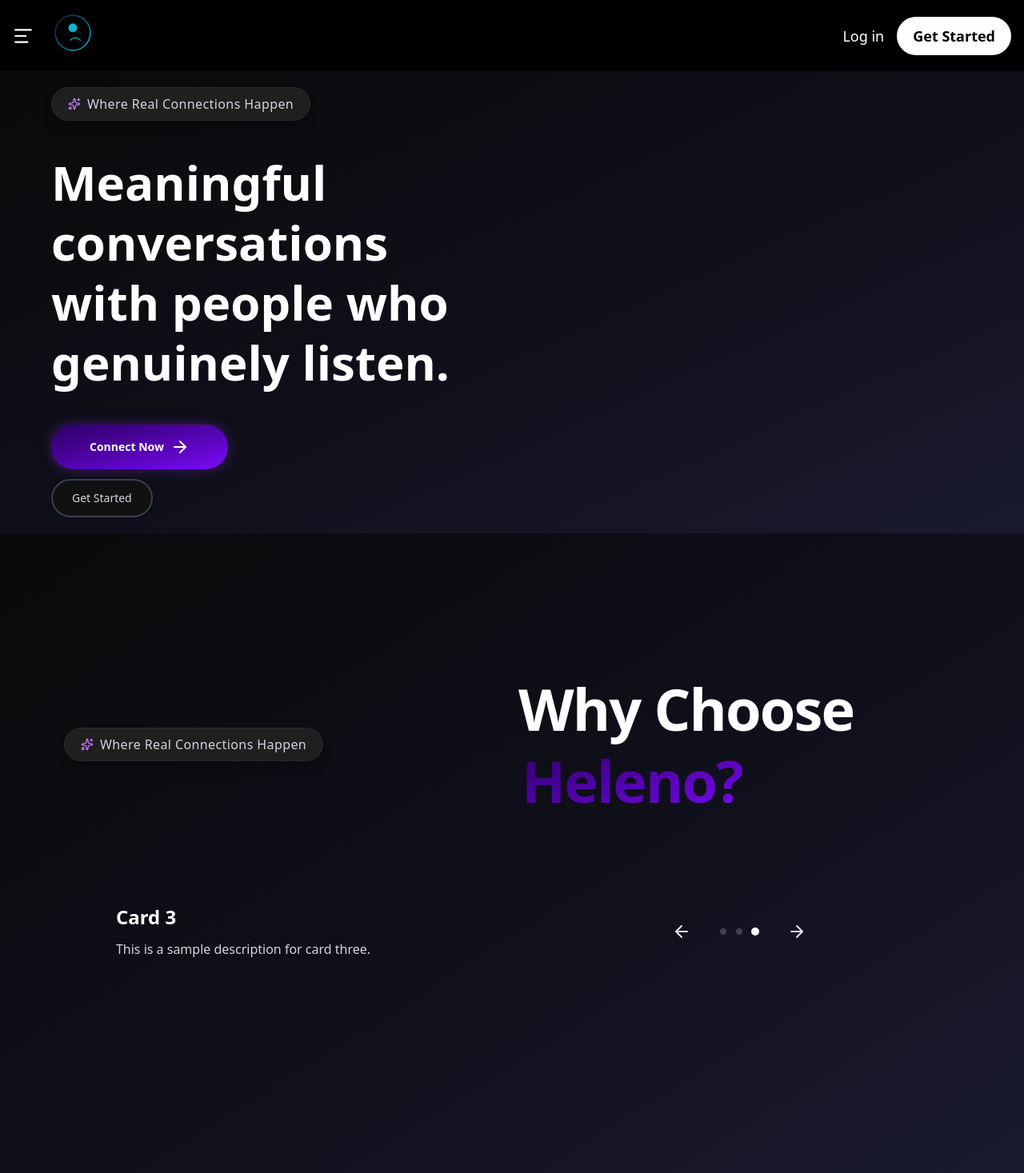
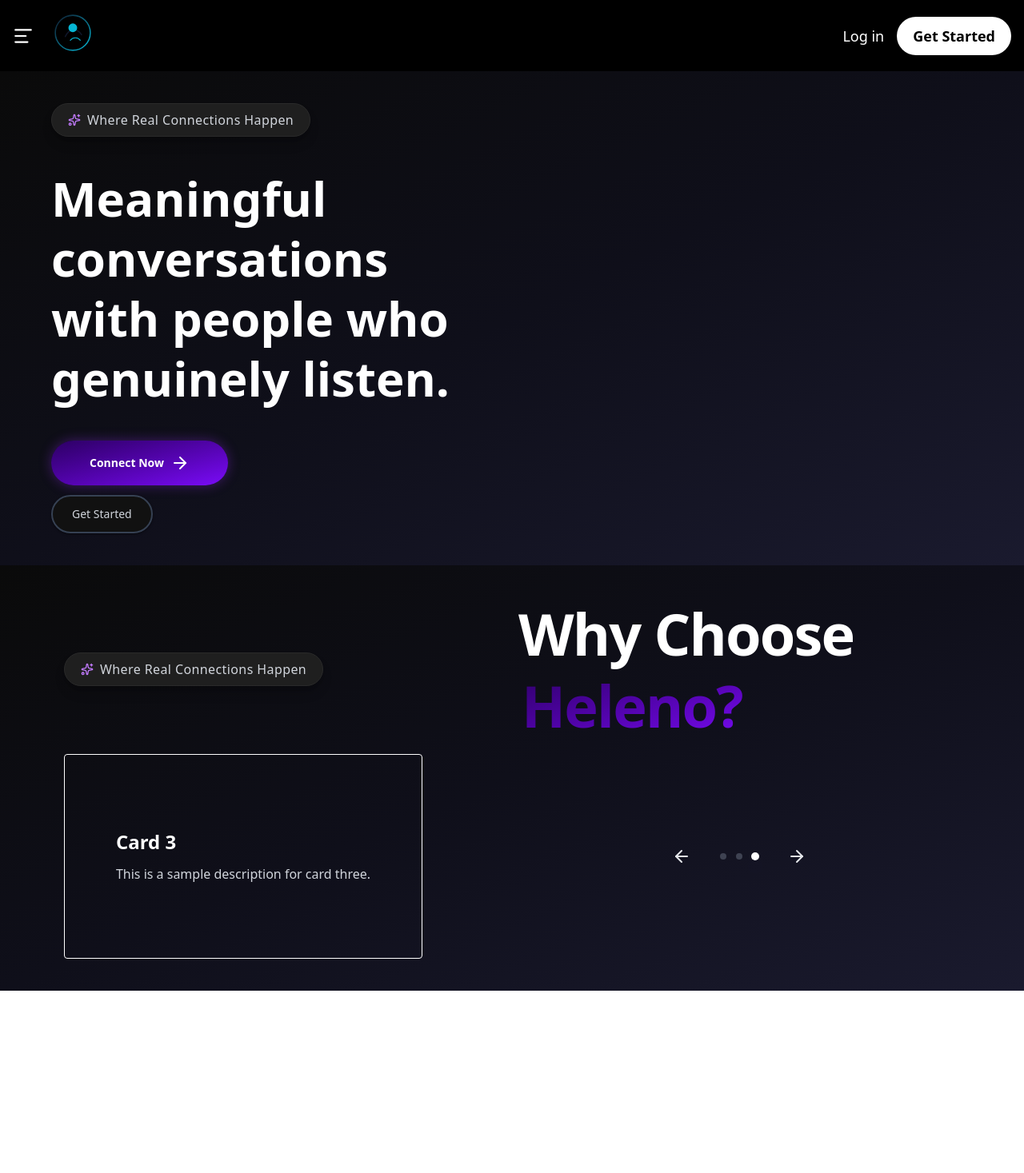
Before and after one commit to SuddalaPavanKalyan/foryou, a React (Vite) app: page / in a window 1280 px wide. Shown: the whole page at 80% size. After the commit the page ends 1239 px from the top, so only its background shows below. Built offline with nearby package versions, Linux system fonts and the light colour scheme.

Commit message:
Second commit

```diff
--- a/src/HeroSection.tsx
+++ b/src/HeroSection.tsx
@@ -5,7 +5,7 @@
     <section
       className="relative flex items-center
         bg-gradient-to-br from-[#0A0A0A] via-[#0F0F1A] to-[#1A1A2E]
-        justify-center overflow-hidden py-5 px-4 sm:px-6 md:px-10 lg:px-16"
+        justify-center overflow-hidden py-10 px-4 sm:px-6 md:px-10 lg:px-16"
     >
       <div className="container mx-auto relative z-10">
         <div className="grid lg:grid-cols-2 gap-12 xl:gap-20">
--- a/src/ValuePropositions.tsx
+++ b/src/ValuePropositions.tsx
@@ -45,8 +45,8 @@
 
   return (
     <section
-      className="relative min-h-screen flex items-center justify-center py-5 px-6 md:px-12 lg:px-20
-      bg-gradient-to-br from-[#0A0A0A] via-[#0F0F1A] to-[#1A1A2E] text-white overflow-hidden"
+      className="relative flex items-center justify-center py-10 px-6 md:px-12 lg:px-20
+       bg-gradient-to-br from-[#0A0A0A] via-[#0F0F1A] to-[#1A1A2E] text-white overflow-hidden"
     >
       <div className="container mx-auto relative z-10">
         <div className="grid lg:grid-cols-2 gap-4 items-center">
@@ -69,7 +69,7 @@
             </h1>
           </div>
 
-          <div className="relative w-full max-w-md h-64 flex items-center justify-center">
+          <div className="relative w-full max-w-md h-64 flex items-center justify-center border rounded">
             <div
               key={card.index}
               className="absolute inset-0 flex items-center justify-center animate-fade-in"
```
